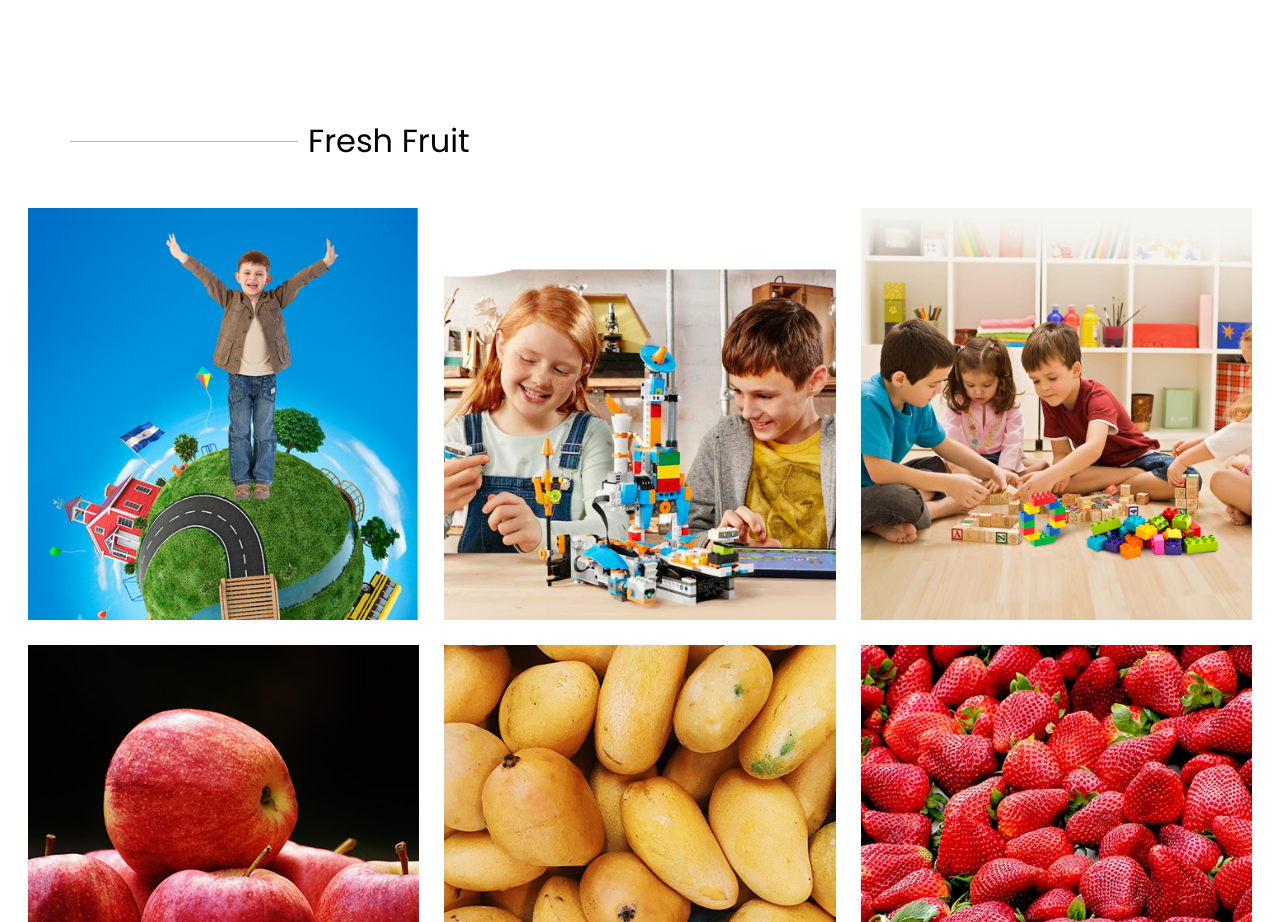
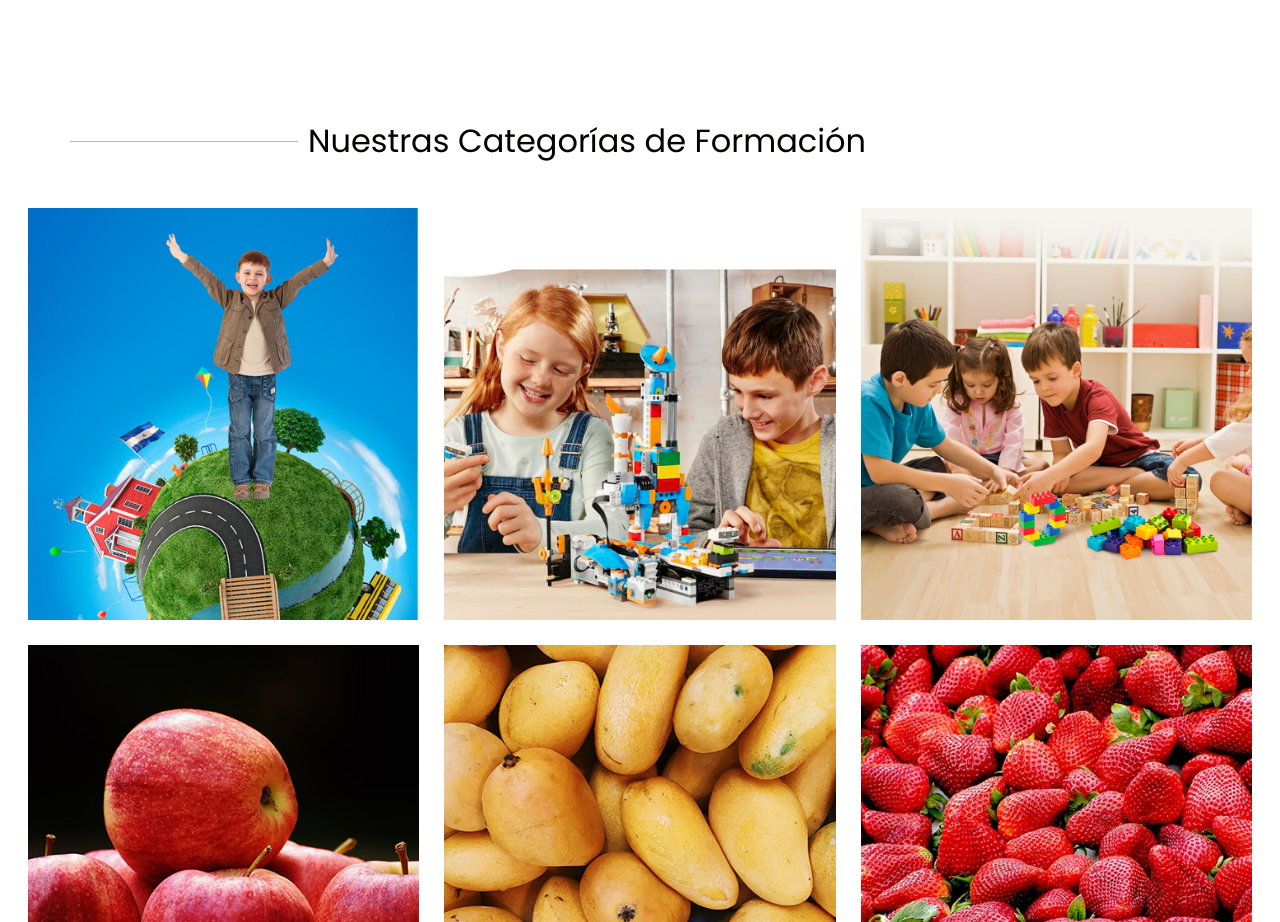
Before and after one commit to ToolboxNicaragua/TEST1, a plain HTML site: page index.html in a window 1280 px wide. Shown: the part 2030-2952 px from the top of the page. Drawn offline with nearby package versions, Linux system fonts and the light colour scheme; a web font is replaced by a local one.

Commit message:
Update index.html

```diff
--- a/index.html
+++ b/index.html
@@ -205,7 +205,7 @@
       <div class="heading_container">
         <hr>
         <h2>
-          Fresh Fruit
+          Nuestras Categorías de Formación
         </h2>
       </div>
     </div>
```
